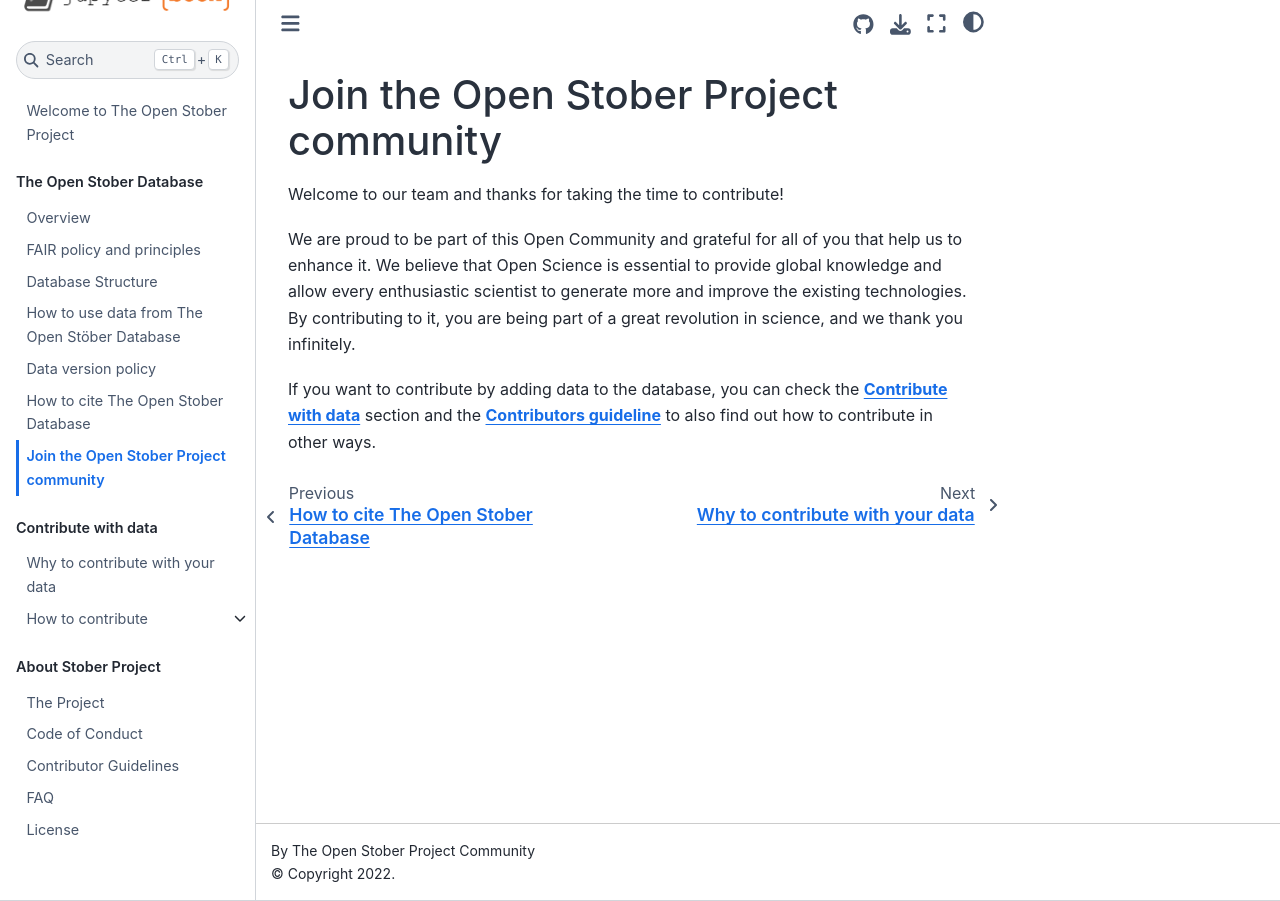
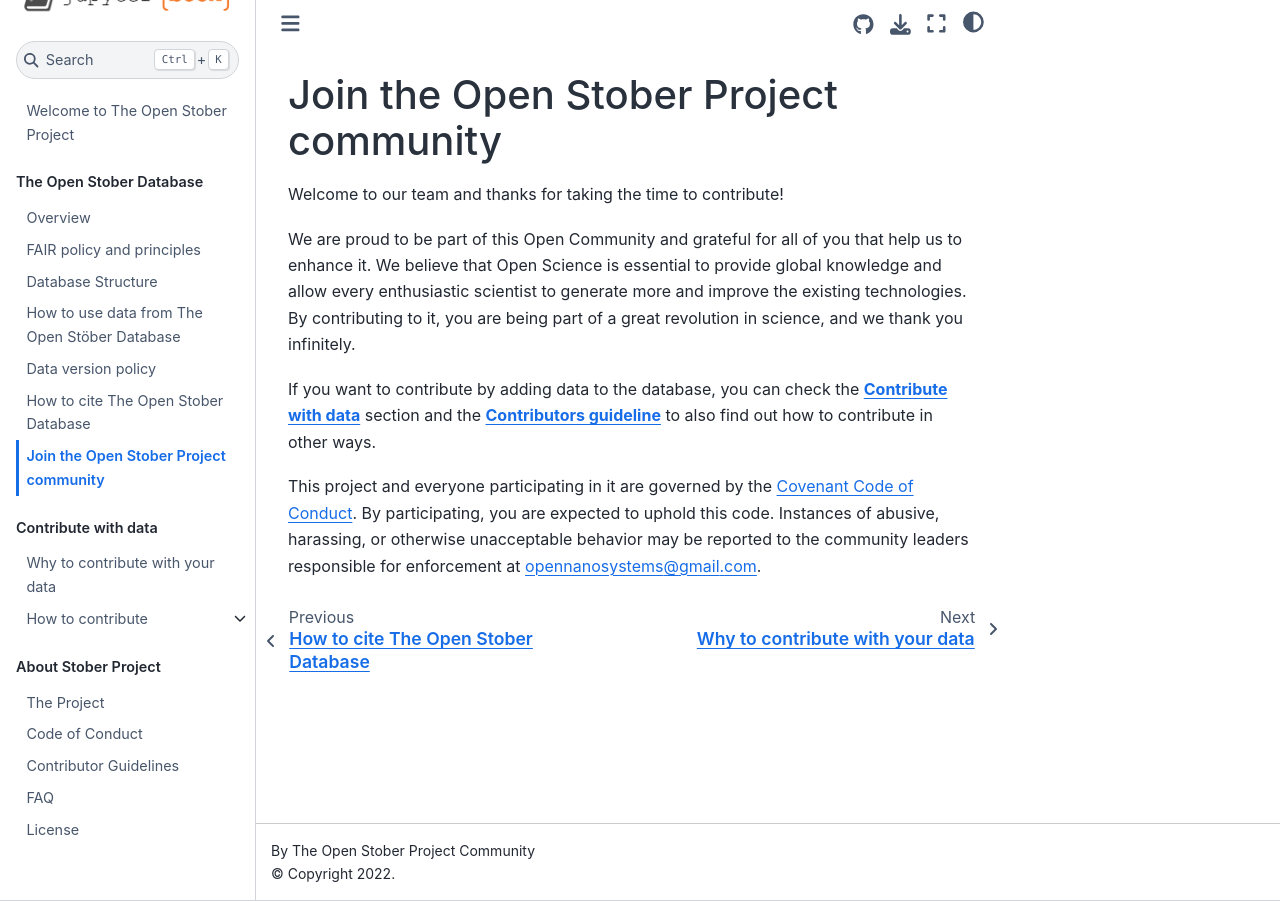
Before and after one commit to open-nanosystems/open-stober-project, a Jupyter Book: the page built from docs/database/join.md, in a window 1280 px wide. Built offline with Jupyter Book 1.0.4 settings and Sphinx 7.4.7 and the Sphinx Book theme 1.1.4, drawn with Linux system fonts in a browser that asks for light colours.

Commit message:
Update join.md

```diff
--- a/docs/database/join.md
+++ b/docs/database/join.md
@@ -5,3 +5,5 @@ Welcome to our team and thanks for taking the time to contribute!
 We are proud to be part of this Open Community and grateful for all of you that help us to enhance it. We believe that Open Science is essential to provide global knowledge and allow every enthusiastic scientist to generate more and improve the existing technologies. By contributing to it, you are being part of a great revolution in science, and we thank you infinitely.
 
 If you want to contribute by adding data to the database, you can check the [**Contribute with data**](https://open-nanosystems.github.io/open-stober-project/contribute/why.html) section and the [**Contributors guideline**](https://open-nanosystems.github.io/open-stober-project/about/collaborate-project.html) to also find out how to contribute in other ways.
+
+This project and everyone participating in it are governed by the [Covenant Code of Conduct](https://open-nanosystems.github.io/open-stober-project/about/code-of-conduct.html). By participating, you are expected to uphold this code. Instances of abusive, harassing, or otherwise unacceptable behavior may be reported to the community leaders responsible for enforcement at opennanosystems@gmail.com.
```
